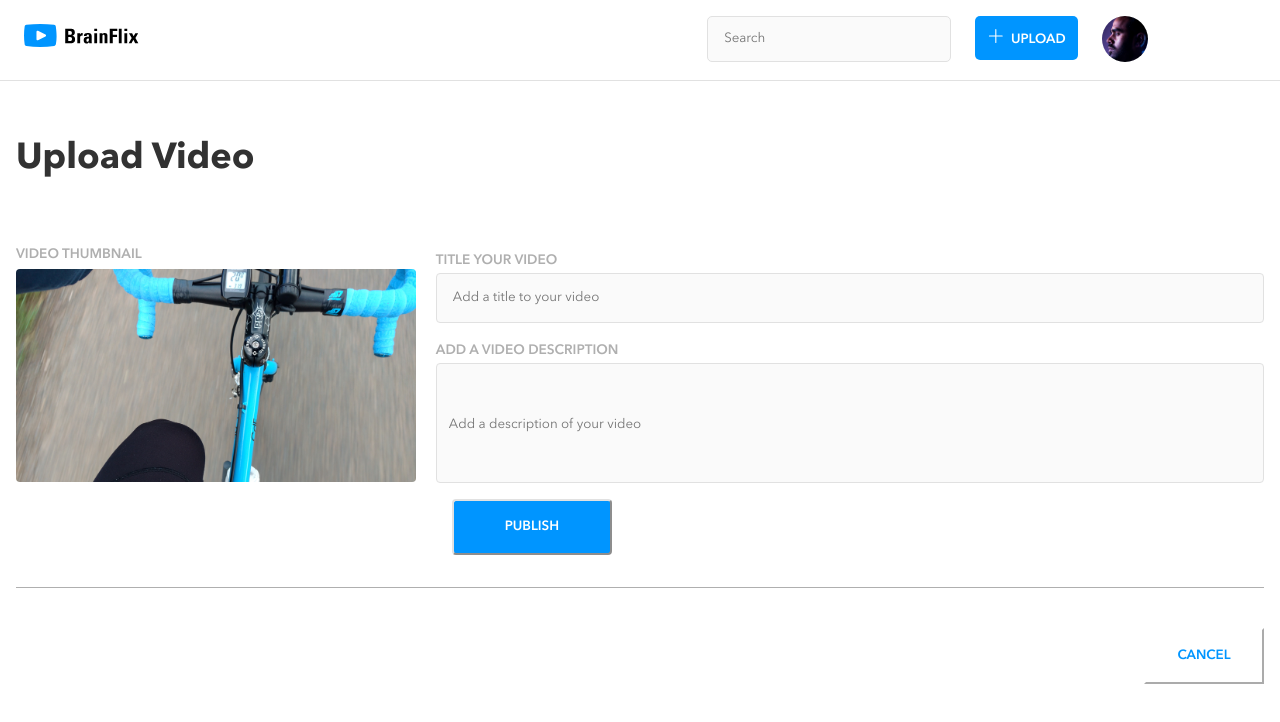
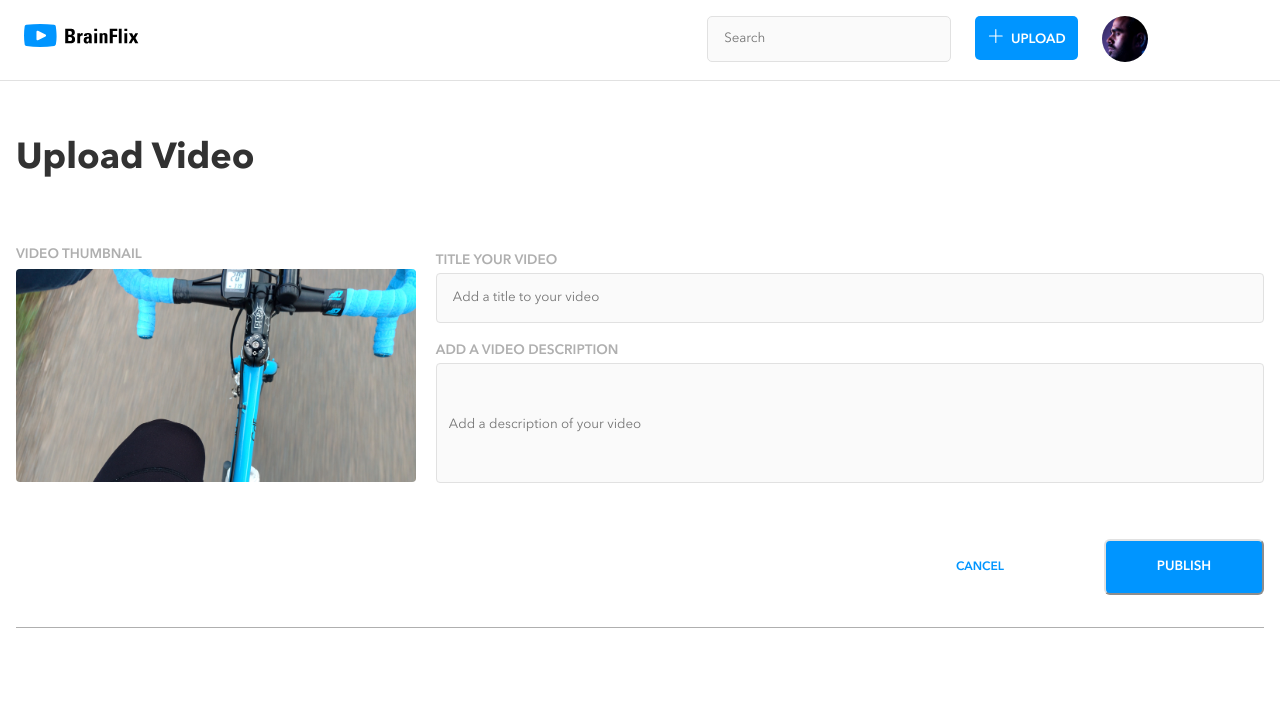
Before and after one commit to AshleyMirandaMakes/brainflix-ashley-miranda, a React (Create React App) app in the folder sprint-three/client/: page /upload in a window 1280 px wide. Shown: the top 722 px of the page. Built offline with nearby package versions, Linux system fonts and the light colour scheme.

Commit message:
SPRINT-THREE FINAL COMMIT

```diff
--- a/sprint-three/client/src/pages/UploadPage/UploadPage.css
+++ b/sprint-three/client/src/pages/UploadPage/UploadPage.css
@@ -321,7 +321,7 @@ p {
   border-color: #0095FF;
   display: block;
   color: #FFFFFF;
-  border-radius: 4px;
+  border-radius: 6px;
   padding: 0.75rem 6.75rem;
   width: 100%;
   height: 45px;
@@ -345,11 +345,18 @@ p {
   }
 }
 .upload__button--special {
+  text-decoration: none;
+  color: #FFFFFF;
   font-family: "AvenirNext LT Pro";
   font-weight: 600;
+  display: flex;
+  justify-content: center;
+  align-items: center;
   border-color: #FFFFFF;
   background-color: #FFFFFF;
   color: #0095FF;
+  padding: 0.75rem 6.75rem;
+  font-size: 0.75rem;
   margin-top: 0.5rem;
   width: 100%;
   height: 45px;
--- a/sprint-three/client/src/pages/UploadPage/UploadPage.js
+++ b/sprint-three/client/src/pages/UploadPage/UploadPage.js
@@ -97,11 +97,11 @@ handleUploadSubmit = () => {
                 {this.state.uploadDescription.length
                 > 1 && this.state.uploadDescription.length < 20 ? <p>Please enter a description with at least 20 letters.</p> : ''}
               </div>
-              <button type="submit" className="upload__button">PUBLISH</button>
+                <div className="upload__button-container">
+                  <button type="submit" className="upload__button">PUBLISH</button>
+                  <a href="#" className="upload__button--special">CANCEL</a>
+                </div>
           </form>
-          </div>
-        <div className="upload__button-container">
-        <button className="upload__button--special">CANCEL</button>
         </div>
         </section>
       </main>
@@ -112,6 +112,3 @@ handleUploadSubmit = () => {
 
 
 export default UploadPage;
-
-{/* <div className="upload__button-container">
-<button className="upload__button" onClick={this.handleUploadSubmit} >PUBLISH</button>  */}
--- a/sprint-three/client/src/pages/UploadPage/UploadPage.scss
+++ b/sprint-three/client/src/pages/UploadPage/UploadPage.scss
@@ -127,7 +127,6 @@
     background-color: $color-alabaster;
     &:active{
     border: 2px solid $color-lightblue-brainflix;
-    //doesn't seem to work?
     }
     &:hover{
       border: 1px solid $color-black;
@@ -166,12 +165,11 @@
   &__button{
     @include font-demi;
     @include link-reset;
-    //@include flex-center;
     background-color: $color-lightblue-brainflix;
     border-color: $color-lightblue-brainflix;
     display: block;
     color: $color-white;
-    border-radius: 4px;
+    border-radius: 6px;
     padding: .75rem 6.75rem;
     width: 100%;
     height: 45px;
@@ -188,10 +186,14 @@
       min-width: 160px;
     }
     &--special {
+      @include link-reset;
       @include font-demi;
+      @include flex-center;
       border-color: $color-white;
       background-color: $color-white;
       color: $color-lightblue-brainflix;
+      padding: .75rem 6.75rem;
+      font-size: .75rem;
       margin-top: .5rem;
       width: 100%;
       height: 45px;
```
Also changed, not shown: sprint-three/client/src/pages/HomePage/HomePage.js (+2 -19 lines), 1 other file (tests, documents, lock files or other folders).
